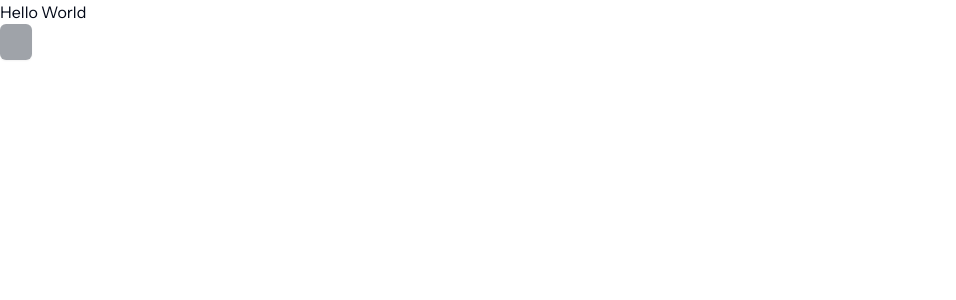
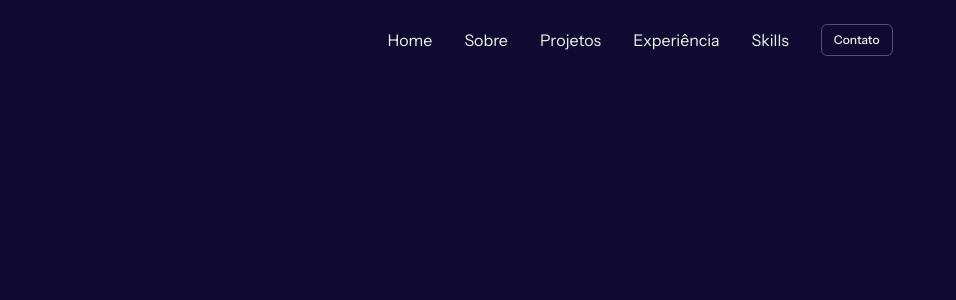
Before and after one commit to luisz19/portfolio, a React (Vite) app: page / in a window 1280 px wide. Shown: the top 300 px of the page, without its empty margins (0-956 px from the left). Built offline with nearby package versions, Linux system fonts and the light colour scheme.

Commit message:
feat: add new header component

```diff
--- a/src/App.tsx
+++ b/src/App.tsx
@@ -1,11 +1,26 @@
-import { Button } from "@/components"
+import { Button, Card, Header } from "@/components"
+
+type Section = {
+    id: string
+    label: string
+}
 
 function App() {
+
+  const sections: Section[] = [
+        { id: 'home', label: 'Home' },
+        { id: 'about', label: 'Sobre' },
+        { id: 'projects', label: 'Projetos' },
+        { id: 'experience', label: 'Experiência' },
+        { id: 'skills', label: 'Skills' },
+        { id: 'contact', label: 'Contato' },
+    ]
+
   return (
-    <div className="min-h-screen">
-      <h1>Hello World</h1>
-      <Button
-        variant={'secondary'}
+    <div className="min-h-screen  bg-bg-base text-text-primary px-section py-lg">
+      <Header
+        sections={sections}
+
       />
     </div>
   )
--- a/src/components/index.ts
+++ b/src/components/index.ts
@@ -4,5 +4,7 @@
  */
 
 export { Button } from './ui/button'
+export { Card } from './ui/card'
+export { Header } from './layout/header'
 
 export { Section } from './Section'
--- /dev/null
+++ b/src/components/layout/header.tsx
@@ -0,0 +1,41 @@
+import { Button, Card } from "@/components"
+import { section } from "framer-motion/client"
+
+type Section = {
+    id: string
+    label: string
+    //isActive?: boolean
+}
+
+interface HeaderProps {
+    sections: Section[]
+}
+
+export const Header = ({ sections }: HeaderProps) => {
+
+
+
+    return (
+        <header className="w-full justify-center items-center gap-8 flex">
+                <nav className="flex gap-8">
+                    {sections.slice(0, -1).map((section) => (
+                        <a
+                            key={section.id}
+                            href={`#${section.id}`}
+                            className="text-text-primary hover:text-text-secondary transition-colors duration-300"
+                        >
+                            {section.label}
+                        </a>
+                    ))}
+
+            </nav>
+
+            <div>
+                <Button variant="outline" size="sm">
+                    {sections[sections.length - 1].label}
+                </Button>
+            </div>
+
+        </header>
+    )
+}
--- a/src/lib/design-tokens.ts
+++ b/src/lib/design-tokens.ts
@@ -32,6 +32,7 @@ export const SPACING = {
   xl: '32px',
   '2xl': '48px',
   '3xl': '64px',
+  '4xl': '128px',
   section: '96px',
 } as const
 
```
